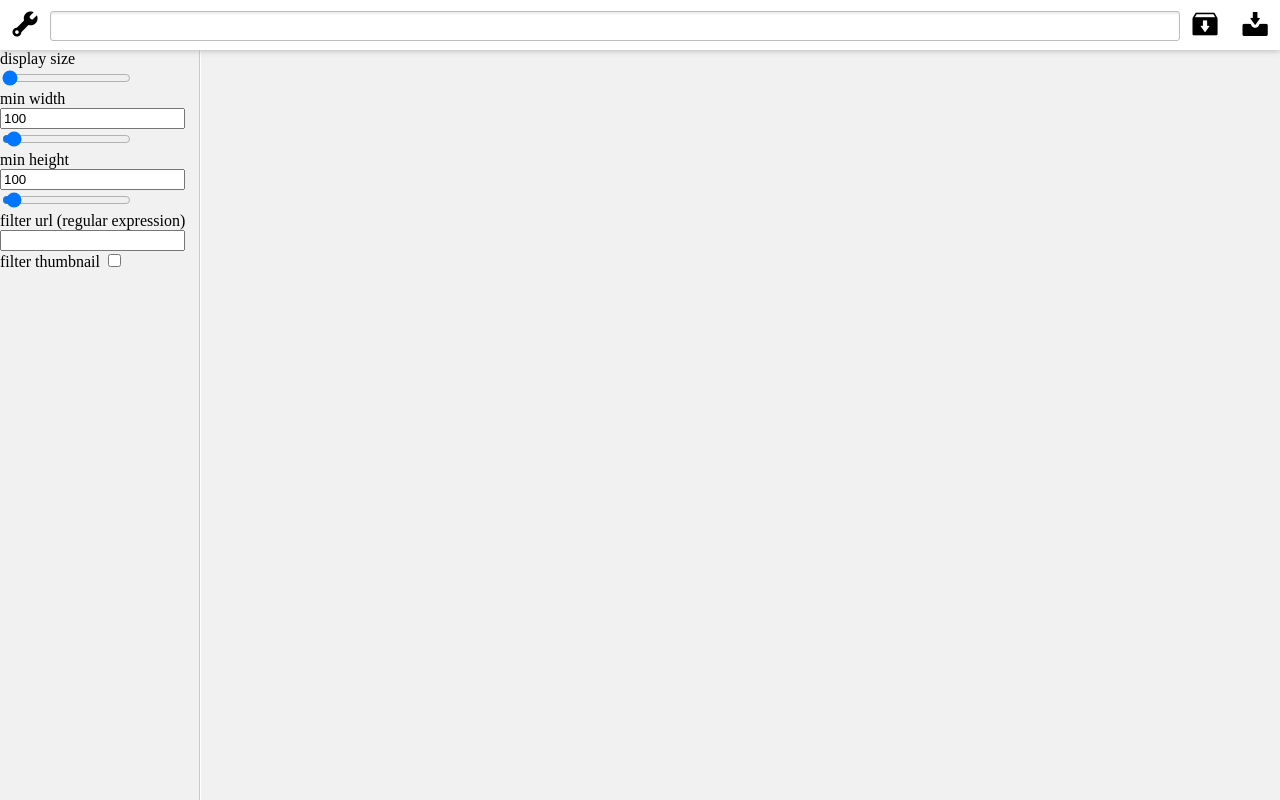
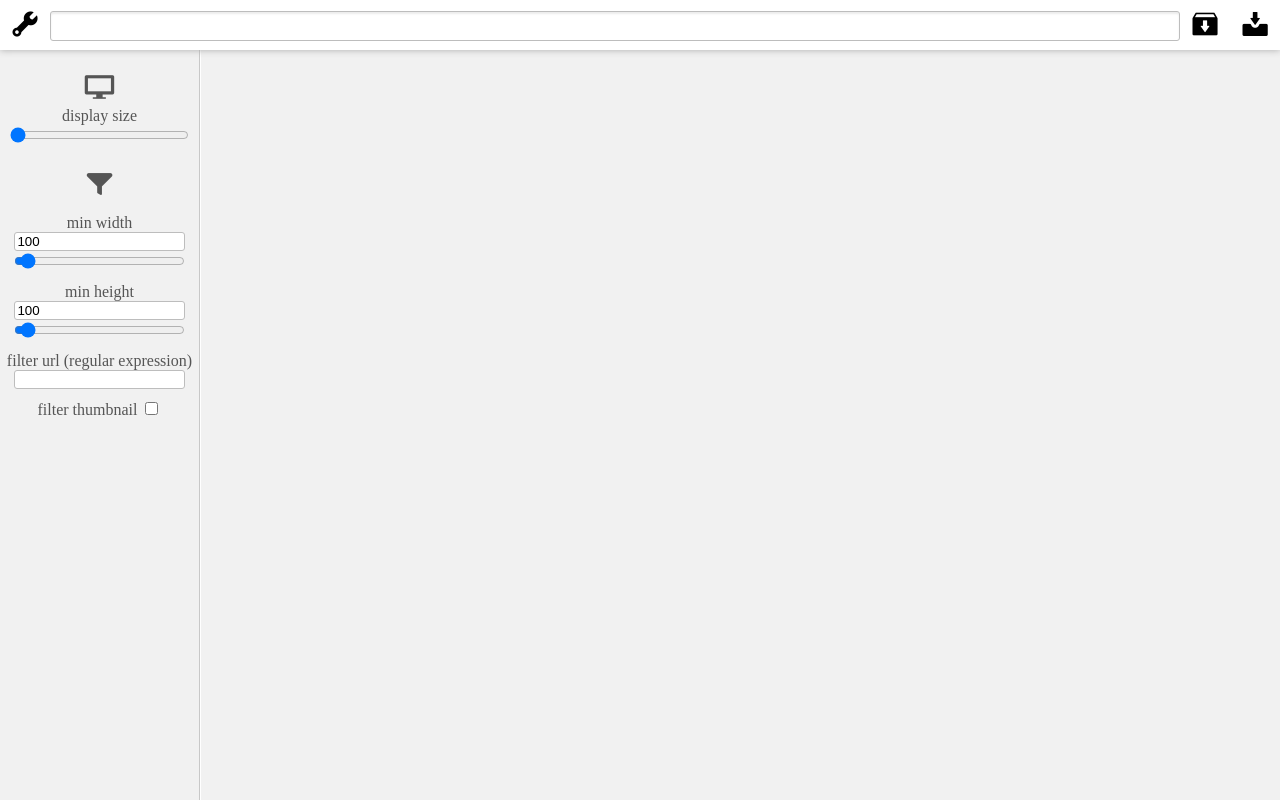
Before and after one commit to grassedge/imazip, a web app: file html/download.html in a window 1280 px wide. Run offline with its HTML, style and script files only (its server is not run), Linux system fonts and the light colour scheme; style sheets or scripts are compiled from the project's sources.

Commit message:
version 1

```diff
--- a/css/download.less
+++ b/css/download.less
@@ -97,6 +97,34 @@ body {
             width: 200px;
             min-width: 200px;
             border-right: 1px solid #c8c8c8;
+
+            color: #555;
+            text-align: center;
+
+            i {
+                font-size: 2em;
+            }
+
+            input[type=text],input[type=range] {
+                width: 90%;
+            }
+            input[type=text] {
+                border: 1px solid rgb(189, 189, 189);
+                border-radius: 3px;
+            }
+            .display-tool {
+                margin-top: 20px;
+            }
+            .filter-tool {
+                margin-top: 20px;
+                .filter-container {
+                    /* text-align: center; */
+                    margin: 10px 5px;
+                }
+            /* .image-size-filter { */
+            /*     width: 90%; */
+            /* } */
+            }
         }
         .imazip-content {
             overflow-y: scroll;
@@ -105,10 +133,25 @@ body {
             display: flex;
             flex-wrap: wrap;
 
+            &.span1 .image-container {
+                width: ~'calc(20% - 20px)';
+            }
+            &.span2 .image-container {
+                width: ~'calc(25% - 20px)';
+            }
+            &.span3 .image-container {
+                width: ~'calc(100% / 3 - 20px)';
+            }
+            &.span4 .image-container {
+                width: ~'calc(50% - 20px)';
+            }
+            &.span5 .image-container {
+                width: ~'calc(100% - 20px)';
+            }
+
             .image-container {
                 position: relative;
                 box-sizing: border-box;
-                width: ~'calc(20% - 20px)';
                 padding: 0;
                 margin:10px;
                 border: 4px solid transparent;
--- a/html/download.html
+++ b/html/download.html
@@ -29,30 +29,38 @@
       </div>
       <div class="imazip-main">
         <div class="imazip-tool">
+          <div class="display-tool">
+            <i class="fi-monitor"></i>
             <div>
-            <span>display size</span>
+              <span>display size</span><br />
               <input class="image-size" type="range" min="1" max="5" value="1" />
             </div>
-          <div data-direction="width">
-            <span>min width</span>
-            <input class="image-size-filter filter-value" type="text" value="100" />
+          </div>
+          <div class="filter-tool">
+            <i class="fi-filter"></i>
+            <div class="filter-container" data-direction="width">
+              <span>min width</span><br />
+              <input class="image-size-filter filter-value" type="text" value="100" /><br />
               <input class="image-size-filter filter-range" type="range" value="100" max="3000" />
             </div>
-          <div data-direction="height">
-            <span>min height</span>
-            <input class="image-size-filter filter-value" type="text" value="100" />
+            <div class="filter-container" data-direction="height">
+              <span>min height</span><br />
+              <input class="image-size-filter filter-value" type="text" value="100" /><br />
               <input class="image-size-filter filter-range" type="range" value="100" max="3000" />
             </div>
-          <div>
-            <span>filter url (regular expression)</span>
+            <div class="filter-container">
+              <span>filter url (regular expression)</span><br />
               <input class="image-url-filter" type="text" />
             </div>
+            <div class="filter-container" >
               <label>
                 <span class="">filter thumbnail</span>
                 <input class="image-thumbnail-filter" type="checkbox" />
               </label>
             </div>
-        <div class="imazip-content">
+          </div>
+        </div>
+        <div class="imazip-content span1">
         </div>
       </div>
     </div>
```
Also changed, not shown: js/download.ts (+7 -7 lines), manifest.json. Lines whose indentation alone changed are shown as unchanged.
